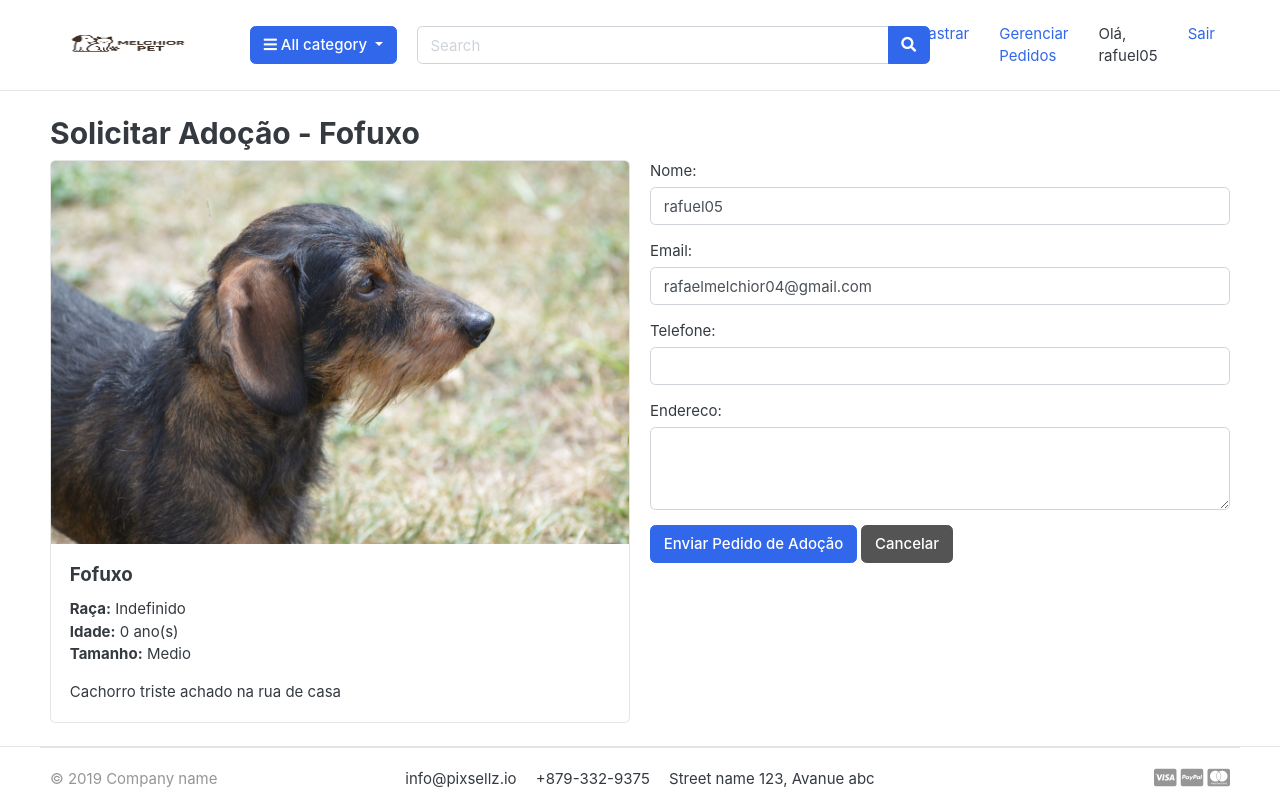
After one commit to Rafuel05/melchior-pet, a Django app: page /adocao/4/ in a window 1280 px wide. The commit adds this page. Run offline with Django 5.2, Linux system fonts and the light colour scheme; a user stored in the database is signed in; data comes from the database, SQL or seed files in the repository; both versions use the stored data as it was after the commit; some libraries are stand-ins or nearby versions; some web fonts are replaced.

Commit message:
formulario de adoção

```diff
--- a/pet/forms.py
+++ b/pet/forms.py
@@ -1,5 +1,5 @@
 from django import forms
-from .models import Pet
+from .models import PedidoAdocao, Pet
 
 class PetForm(forms.ModelForm):
     class Meta:
@@ -19,3 +19,14 @@ class PetForm(forms.ModelForm):
             'tamanho': 'Tamanho',
             'imagens': 'Imagem'
         }
+
+class PedidoAdocaoForm(forms.ModelForm):
+    class Meta:
+        model = PedidoAdocao
+        fields = ['nome', 'email', 'telefone', 'endereco']
+        widgets = {
+            'nome': forms.TextInput(attrs={'class': 'form-control'}),
+            'email': forms.EmailInput(attrs={'class': 'form-control'}),
+            'telefone': forms.TextInput(attrs={'class': 'form-control'}),
+            'endereco': forms.Textarea(attrs={'class': 'form-control', 'rows': 3}),
+        }
--- a/pet/models.py
+++ b/pet/models.py
@@ -1,5 +1,6 @@
 from django.conf import settings
 from django.db import models
+
 
 from animal.models import Animal
 
@@ -21,3 +22,25 @@ class Pet(models.Model):
     raca = models.CharField(max_length=200, unique=False)
     tamanho = models.CharField(max_length=200, unique=False)
     imagens = models.ImageField(upload_to= 'fotos/animais')
+
+
+class PedidoAdocao(models.Model):
+    pet = models.ForeignKey(Pet, on_delete=models.CASCADE, related_name='pedidos_adocao')
+    usuario_interessado = models.ForeignKey(
+        settings.AUTH_USER_MODEL,  # Alterado de User para settings.AUTH_USER_MODEL
+        on_delete=models.CASCADE,
+        related_name='pedidos_feitos'
+    )
+    nome = models.CharField(max_length=100)
+    email = models.EmailField()
+    telefone = models.CharField(max_length=15)
+    endereco = models.TextField()
+    data_pedido = models.DateTimeField(auto_now_add=True)
+    aceito = models.BooleanField(default=False)
+    processado = models.BooleanField(default=False)  # Para indicar se o pedido já foi processado
+
+    class Meta:
+        ordering = ['-data_pedido']
+
+    def __str__(self):
+        return f"Pedido de adoção para {self.pet.pet_nome} por {self.nome}"
--- /dev/null
+++ b/pet/templates/pet/solicitar_adocao.html
@@ -0,0 +1,48 @@
+{% extends 'base.html' %}
+
+{% block content %}
+<div class="container mt-4">
+    <h2>Solicitar Adoção - {{ pet.pet_nome }}</h2>
+
+    <div class="row">
+        <div class="col-md-6">
+            <div class="card mb-4">
+                {% if pet.imagens %}
+                <img src="{{ pet.imagens.url }}" class="card-img-top" alt="{{ pet.pet_nome }}">
+                {% endif %}
+                <div class="card-body">
+                    <h5 class="card-title">{{ pet.pet_nome }}</h5>
+                    <p class="card-text">
+                        <strong>Raça:</strong> {{ pet.raca }}<br>
+                        <strong>Idade:</strong> {{ pet.idade }} ano(s)<br>
+                        <strong>Tamanho:</strong> {{ pet.tamanho }}
+                    </p>
+                    <p class="card-text">{{ pet.descricao }}</p>
+                </div>
+            </div>
+        </div>
+
+        <div class="col-md-6">
+            <form method="post">
+                {% csrf_token %}
+                {% for field in form %}
+                <div class="mb-3">
+                    {{ field.label_tag }}
+                    {{ field }}
+                    {% if field.help_text %}
+                    <small class="form-text text-muted">{{ field.help_text }}</small>
+                    {% endif %}
+                    {% for error in field.errors %}
+                    <div class="alert alert-danger">
+                        {{ error }}
+                    </div>
+                    {% endfor %}
+                </div>
+                {% endfor %}
+                <button type="submit" class="btn btn-primary">Enviar Pedido de Adoção</button>
+                <a href="{% url 'pet:home' %}" class="btn btn-secondary">Cancelar</a>
+            </form>
+        </div>
+    </div>
+</div>
+{% endblock %}
--- a/pet/urls.py
+++ b/pet/urls.py
@@ -6,4 +6,7 @@ app_name = 'pet'
 urlpatterns = [
     path('', views.home, name='home'),
     path('cadastrar/', views.cadastrar_pet, name='cadastrar_pet'),
+    path('adocao/<int:pet_id>/', views.solicitar_adocao, name='solicitar_adocao'),
+    path('pedidos/', views.gerenciar_pedidos, name='gerenciar_pedidos'),
+    path('pedidos/<int:pedido_id>/processar/', views.processar_pedido, name='processar_pedido'),
 ]
--- a/pet/views.py
+++ b/pet/views.py
@@ -1,8 +1,8 @@
 from django.contrib.auth.decorators import login_required
-from django.shortcuts import render, redirect
+from django.shortcuts import get_object_or_404, render, redirect
 
-from pet.models import Pet
-from .forms import PetForm
+from pet.models import PedidoAdocao, Pet
+from .forms import PedidoAdocaoForm, PetForm
 from django.contrib import messages
 
 def home(request):
@@ -25,3 +25,86 @@ def cadastrar_pet(request):
     else:
         form = PetForm()
     return render(request, 'pet/cadastrar_pet.html', {'form': form})
+
+@login_required
+def solicitar_adocao(request, pet_id):
+    pet = get_object_or_404(Pet, id=pet_id, foi_adotado=False)
+
+    # Verifica se o usuário não é o dono do pet
+    if pet.usuario == request.user:
+        messages.error(request, 'Você não pode solicitar a adoção do seu próprio pet!')
+        return redirect('pet:home')
+
+    # Verifica se o usuário já fez um pedido para este pet
+    if PedidoAdocao.objects.filter(pet=pet, usuario_interessado=request.user, processado=False).exists():
+        messages.warning(request, 'Você já tem um pedido de adoção pendente para este pet!')
+        return redirect('pet:home')
+
+    if request.method == 'POST':
+        form = PedidoAdocaoForm(request.POST)
+        if form.is_valid():
+            pedido = form.save(commit=False)
+            pedido.pet = pet
+            pedido.usuario_interessado = request.user
+            pedido.save()
+            messages.success(request, 'Pedido de adoção enviado com sucesso!')
+            return redirect('pet:home')
+    else:
+        # Pré-preenche o formulário com os dados do usuário
+        form = PedidoAdocaoForm(initial={
+            'nome': request.user.get_full_name() or request.user.username,
+            'email': request.user.email
+        })
+
+    return render(request, 'pet/solicitar_adocao.html', {'form': form, 'pet': pet})
+
+@login_required
+def gerenciar_pedidos(request):
+    # Busca todos os pets do usuário que têm pedidos pendentes
+    pets_com_pedidos = Pet.objects.filter(
+        usuario=request.user,
+        foi_adotado=False,
+        pedidos_adocao__processado=False
+    ).distinct()
+
+    return render(request, 'pet/gerenciar_pedidos.html', {'pets': pets_com_pedidos})
+
+@login_required
+def processar_pedido(request, pedido_id):
+    pedido = get_object_or_404(PedidoAdocao, id=pedido_id)
+    pet = pedido.pet
+
+    # Verifica se o usuário é o dono do pet
+    if pet.usuario != request.user:
+        messages.error(request, 'Você não tem permissão para processar este pedido!')
+        return redirect('pet:home')
+
+    if request.method == 'POST':
+        acao = request.POST.get('acao')
+        if acao == 'aceitar':
+            # Processa o pedido aceito
+            pedido.aceito = True
+            pedido.processado = True
+            pedido.save()
+
+            # Atualiza o pet
+            pet.foi_adotado = True
+            pet.usuario = pedido.usuario_interessado
+            pet.save()
+
+            # Rejeita outros pedidos pendentes para este pet
+            PedidoAdocao.objects.filter(pet=pet, processado=False).exclude(id=pedido.id).update(
+                processado=True,
+                aceito=False
+            )
+
+            messages.success(request, f'Pedido de adoção aceito! {pet.pet_nome} foi adotado por {pedido.nome}')
+        else:
+            # Rejeita o pedido
+            pedido.processado = True
+            pedido.save()
+            messages.info(request, 'Pedido de adoção rejeitado')
+
+        return redirect('pet:gerenciar_pedidos')
+
+    return redirect('pet:gerenciar_pedidos')
--- a/templates/includes/navbar.html
+++ b/templates/includes/navbar.html
@@ -27,7 +27,7 @@
 	<div class="col-lg  col-md-6 col-sm-12 col">
 		<form action="#" class="search">
 			<div class="input-group w-100">
-			    <input type="text" class="form-control" style="width:60%;" placeholder="Search">
+			    <input type="text" class="form-control" style="width:50%;" placeholder="Search">
 
 			    <div class="input-group-append">
 			      <button class="btn btn-primary" type="submit">
@@ -41,6 +41,7 @@
 				<div class="d-flex justify-content-end mb-3 mb-lg-0">
 					{% if user.is_authenticated %}
 						<a class="nav-item nav-link" href="{% url 'pet:cadastrar_pet' %}">Cadastrar Pet</a>
+						<a class="nav-item nav-link" href="{% url 'pet:gerenciar_pedidos' %}">Gerenciar Pedidos</a>
 						<span class="nav-item nav-link">Olá, {{ user.username }}</span>
 						<a class="nav-item nav-link" href="{% url 'users:logout' %}">Sair</a>
 					{% else %}
```
Also changed, not shown: melchior_pet/views.py (+3 -4 lines), pet/templates/pet/gerenciar_pedidos.html (added, +41 -0 lines), templates/home.html (+17 -9 lines), db.sqlite3, media/fotos/animais/destruidor_DrRM2SW.jpg (added), media/fotos/animais/fofuxo_EGAkyBH.jpg (added), media/fotos/animais/gato-l_66b4gOn.jpg (added), pet/migrations/0002_pedidoadocao.py (added).
